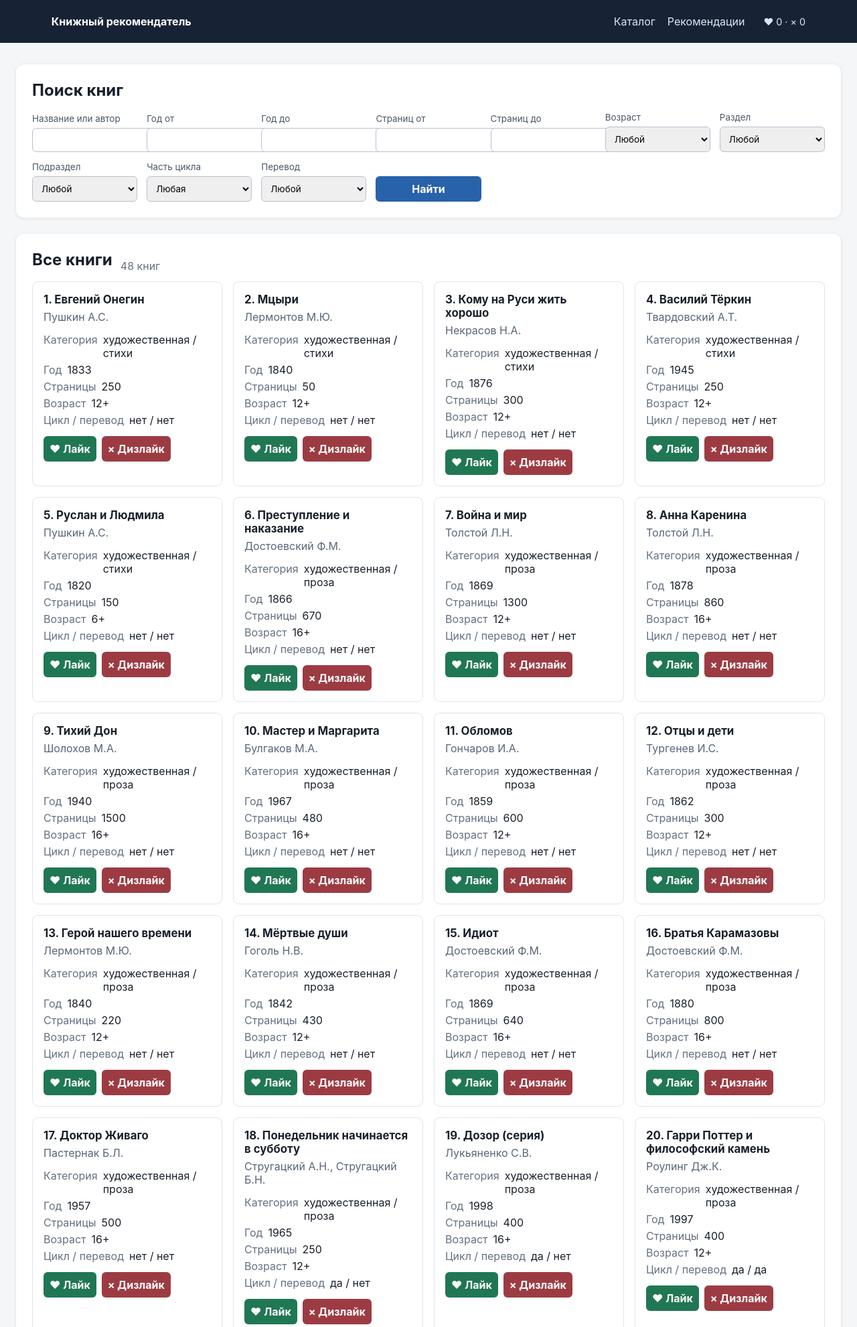
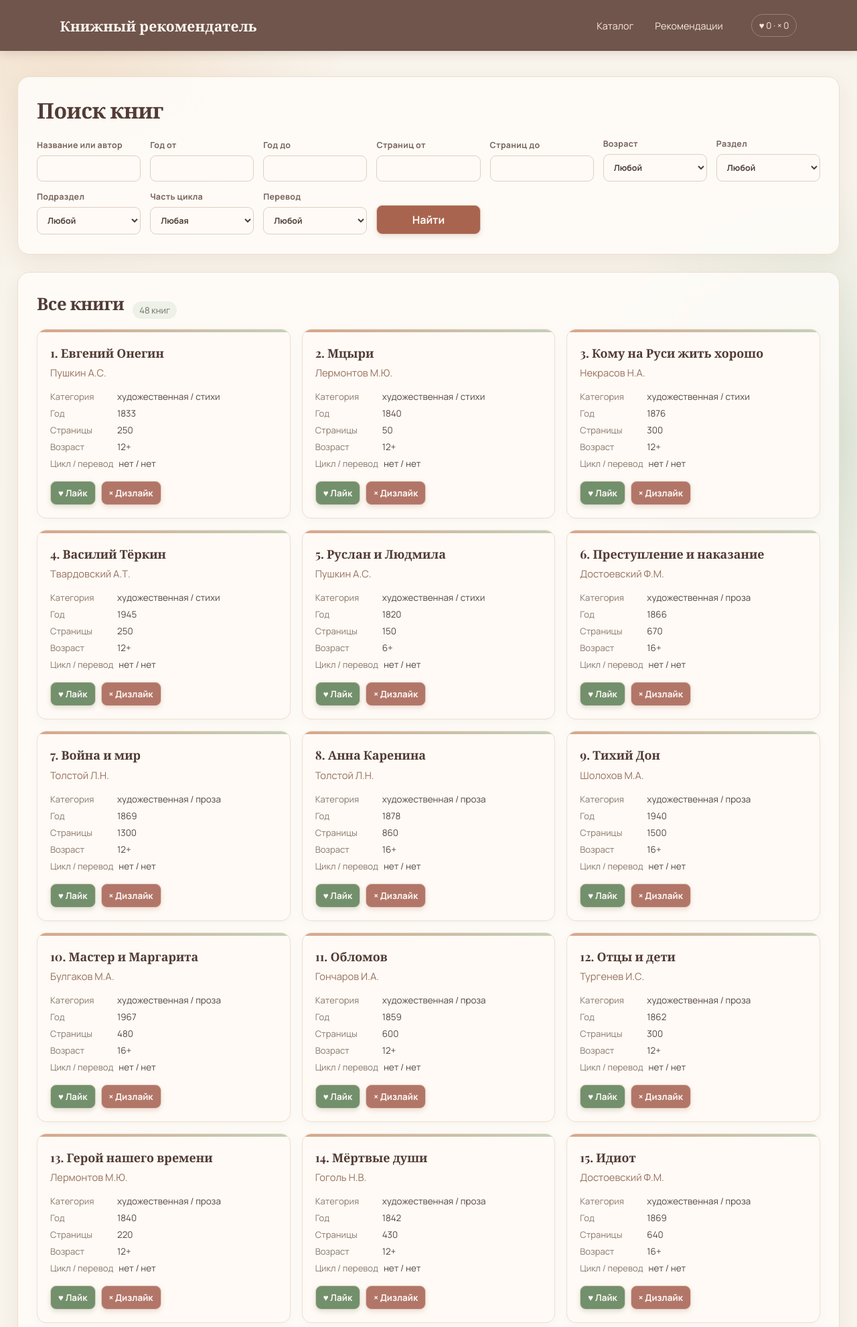
Before and after one commit to CakeForKit/ai-system, a FastAPI app: page / in a window 1280 px wide. Shown: the top 1981 px of the page at 67% size. Run offline with FastAPI, Linux system fonts and the light colour scheme; parts of the project's set-up code (start-up, migrations or seed data) failed here and were passed over.

Commit message:
lab3 v2 front v1

```diff
--- a/app/static/style.css
+++ b/app/static/style.css
@@ -1,24 +1,97 @@
-:root { color-scheme: light; font-family: Inter, Arial, sans-serif; color: #19202a; background: #f4f6f8; }
+@import url('https://fonts.googleapis.com/css2?family=Manrope:wght@400;500;600;700&family=Playfair+Display:wght@600;700&display=swap');
+
+:root {
+  color: #443a36;
+  background: #f8f3eb;
+  font-family: Manrope, "Segoe UI", sans-serif;
+  font-size: 16px;
+}
+
 * { box-sizing: border-box; }
-body { margin: 0; }
-.header { min-height: 64px; display: flex; align-items: center; gap: 28px; padding: 0 6vw; background: #172335; color: white; }
-.brand { margin-right: auto; font-weight: 750; color: white; text-decoration: none; }
-nav { display: flex; gap: 18px; } nav a { color: #dce7f5; text-decoration: none; }
-.counters { font-size: .9rem; color: #dce7f5; }
-main { max-width: 1420px; margin: 32px auto; padding: 0 24px; }
-.search-panel, .results { background: white; border-radius: 12px; padding: 24px; box-shadow: 0 1px 5px #1723351a; }
-.results { margin-top: 24px; } h1, h2 { margin: 0 0 18px; }
-.filters { display: grid; grid-template-columns: repeat(auto-fit, minmax(150px, 1fr)); align-items: end; gap: 14px; }
-label { display: grid; gap: 6px; color: #4a5668; font-size: .84rem; }
-input, select, button { border: 1px solid #b7c1cf; border-radius: 6px; padding: 9px; font: inherit; }
-button { cursor: pointer; border: 0; background: #2862ab; color: white; font-weight: 650; }
-.errors { margin: 16px 0 0; padding: 12px 30px; border-radius: 6px; color: #9d2020; background: #fff0f0; }
-.results-heading { display: flex; align-items: center; gap: 12px; } .results-heading span { color: #657082; }
-.cards { display: grid; grid-template-columns: repeat(auto-fit, minmax(280px, 1fr)); gap: 16px; }
-.book-card { border: 1px solid #dfe4eb; border-radius: 9px; padding: 16px; }
-.book-title { font-size: 1.05rem; font-weight: 720; } .author { margin-top: 6px; color: #596578; }
-dl { margin: 14px 0; } dl div { display: flex; gap: 8px; margin: 5px 0; } dt { color: #657082; } dd { margin: 0; }
-.actions { display: flex; align-items: center; flex-wrap: wrap; gap: 8px; } .actions form { margin: 0; }
-.like { background: #207754; } .dislike { background: #9d3b43; } .reaction, .score { color: #596578; font-size: .9rem; }
-.notice { padding: 16px; border-radius: 6px; background: #eef5ff; color: #234b7d; }
-@media (max-width: 680px) { .header { padding: 16px 24px; flex-wrap: wrap; } nav { order: 3; width: 100%; } }
+
+body {
+  min-height: 100vh;
+  margin: 0;
+  background:
+    radial-gradient(circle at 8% 0%, #f2dfca 0, transparent 26rem),
+    radial-gradient(circle at 96% 12%, #dce5d7 0, transparent 24rem),
+    #f8f3eb;
+}
+
+.header {
+  min-height: 76px;
+  display: flex;
+  align-items: center;
+  gap: 30px;
+  padding: 0 7vw;
+  color: #fffaf4;
+  background: #70554c;
+  box-shadow: 0 3px 14px #583a3129;
+}
+
+.brand {
+  margin-right: auto;
+  color: #fffaf4;
+  font-family: "Playfair Display", Georgia, serif;
+  font-size: 1.32rem;
+  font-weight: 700;
+  letter-spacing: .01em;
+  text-decoration: none;
+}
+
+nav { display: flex; gap: 8px; }
+nav a { padding: 8px 12px; border-radius: 999px; color: #f8e9d9; font-size: .9rem; text-decoration: none; transition: background .18s ease, color .18s ease; }
+nav a:hover { color: #fff; background: #ffffff1c; }
+.counters { padding: 7px 11px; border: 1px solid #f6ddd04d; border-radius: 999px; color: #f9e9d9; font-size: .84rem; }
+
+main { max-width: 1440px; margin: 38px auto 54px; padding: 0 26px; }
+.search-panel, .results { border: 1px solid #eaded0; border-radius: 18px; background: #fffdf9d9; box-shadow: 0 10px 28px #6a4a3a12; }
+.search-panel { padding: 27px 28px 29px; }
+.results { margin-top: 26px; padding: 28px; }
+
+h1, h2 { margin: 0 0 20px; color: #513c35; font-family: "Playfair Display", Georgia, serif; font-weight: 700; letter-spacing: -.015em; }
+h1 { font-size: clamp(1.55rem, 2.5vw, 2rem); }
+h2 { font-size: clamp(1.35rem, 2vw, 1.7rem); }
+
+.filters { display: grid; grid-template-columns: repeat(auto-fit, minmax(154px, 1fr)); align-items: end; gap: 14px; }
+label { display: grid; gap: 7px; color: #76625a; font-size: .78rem; font-weight: 700; letter-spacing: .02em; }
+input, select, button { border: 1px solid #dfcfc0; border-radius: 9px; font: inherit; }
+input, select { width: 100%; padding: 10px 11px; outline: none; color: #4c3d38; background: #fffaf5; transition: border .18s ease, box-shadow .18s ease; }
+input:focus, select:focus { border-color: #bc8066; box-shadow: 0 0 0 3px #ebc4ae70; }
+
+button { padding: 10px 15px; cursor: pointer; color: #fffaf6; background: #a8644f; box-shadow: 0 3px 7px #9d58402b; font-weight: 700; transition: transform .16s ease, box-shadow .16s ease, background .16s ease; }
+button:hover { background: #91513f; box-shadow: 0 5px 12px #9d58403d; transform: translateY(-1px); }
+button:active { transform: translateY(0); box-shadow: none; }
+
+.errors { margin: 18px 0 0; padding: 13px 32px; border: 1px solid #e8c0b5; border-radius: 10px; color: #8a4439; background: #fff0eb; }
+.results-heading { display: flex; align-items: center; gap: 13px; }
+.results-heading span { padding: 4px 10px; border-radius: 999px; color: #6e7162; background: #edf1e8; font-size: .82rem; }
+.cards { display: grid; grid-template-columns: repeat(auto-fit, minmax(290px, 1fr)); gap: 17px; }
+
+.book-card { position: relative; overflow: hidden; padding: 19px; border: 1px solid #ecdfd3; border-radius: 14px; background: #fffaf5; box-shadow: 0 4px 13px #7755440c; transition: transform .2s ease, box-shadow .2s ease; }
+.book-card::before { position: absolute; top: 0; left: 0; width: 100%; height: 4px; background: linear-gradient(90deg, #d7a68b, #c3d0b9); content: ""; }
+.book-card:hover { box-shadow: 0 9px 20px #77554418; transform: translateY(-2px); }
+.book-title { padding-top: 4px; color: #503a33; font-family: "Playfair Display", Georgia, serif; font-size: 1.12rem; font-weight: 700; line-height: 1.35; }
+.author { margin-top: 7px; color: #97715f; font-size: .92rem; }
+dl { margin: 17px 0; }
+dl div { display: flex; gap: 8px; margin: 7px 0; }
+dt { min-width: 92px; color: #8a786d; font-size: .82rem; }
+dd { margin: 0; color: #554640; font-size: .84rem; }
+.actions { display: flex; align-items: center; flex-wrap: wrap; gap: 8px; }
+.actions form { margin: 0; }
+.actions button { padding: 8px 11px; font-size: .84rem; }
+.like { background: #72906c; box-shadow: 0 3px 7px #58785331; }
+.like:hover { background: #5e7959; }
+.dislike { background: #b27669; box-shadow: 0 3px 7px #9d58402b; }
+.dislike:hover { background: #995d52; }
+.reaction, .score { color: #81746b; font-size: .84rem; }
+.score { margin: 13px 0; color: #66745f; font-weight: 700; }
+.notice { padding: 16px; border: 1px solid #d6e0d0; border-radius: 10px; color: #576d52; background: #f0f5ec; }
+
+@media (max-width: 700px) {
+  .header { gap: 14px; padding: 16px 24px; flex-wrap: wrap; }
+  nav { order: 3; width: 100%; }
+  .counters { margin-left: auto; }
+  main { margin-top: 24px; padding: 0 15px; }
+  .search-panel, .results { padding: 20px 17px; }
+}
```
Also changed, not shown: 1 other file.
